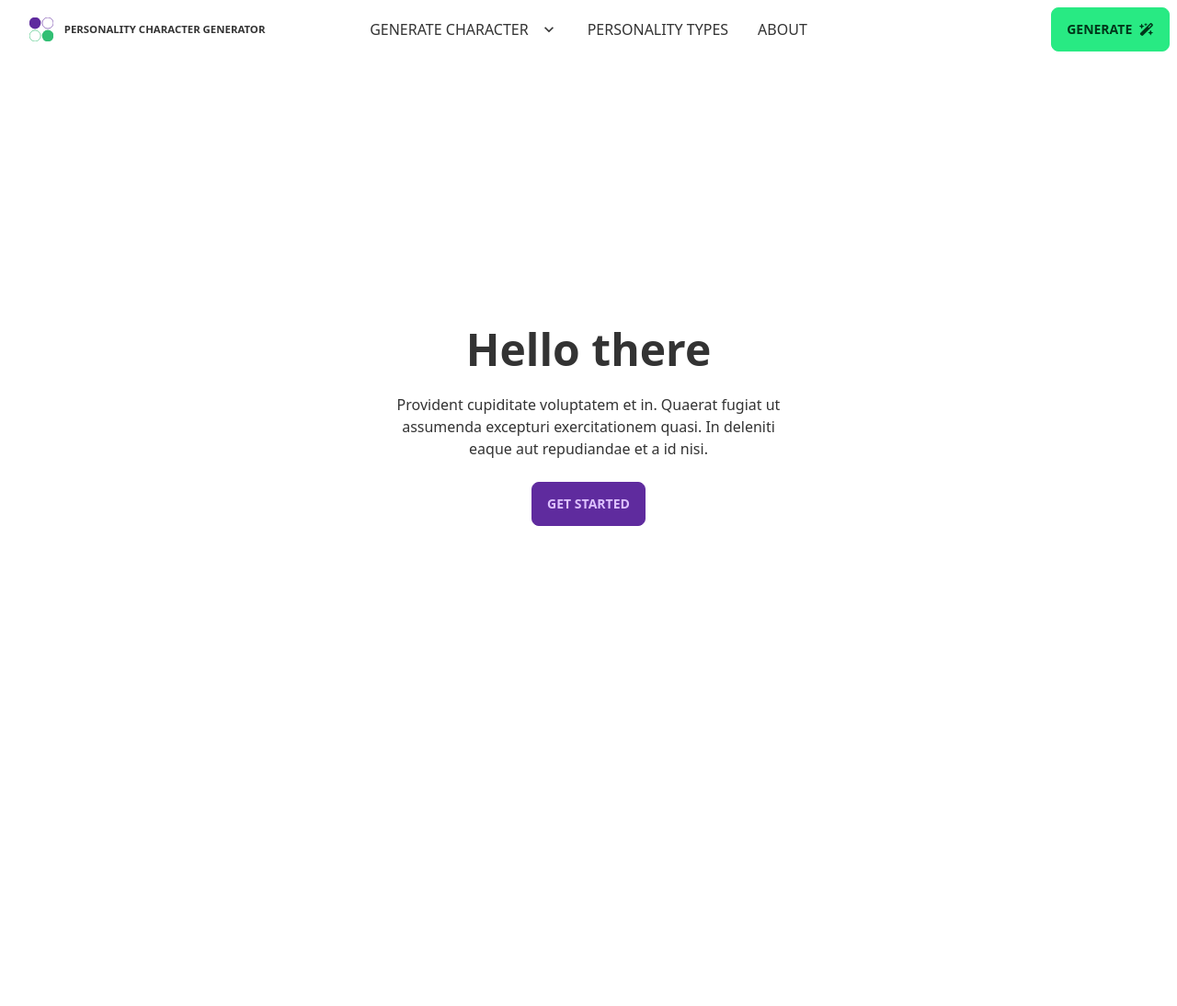
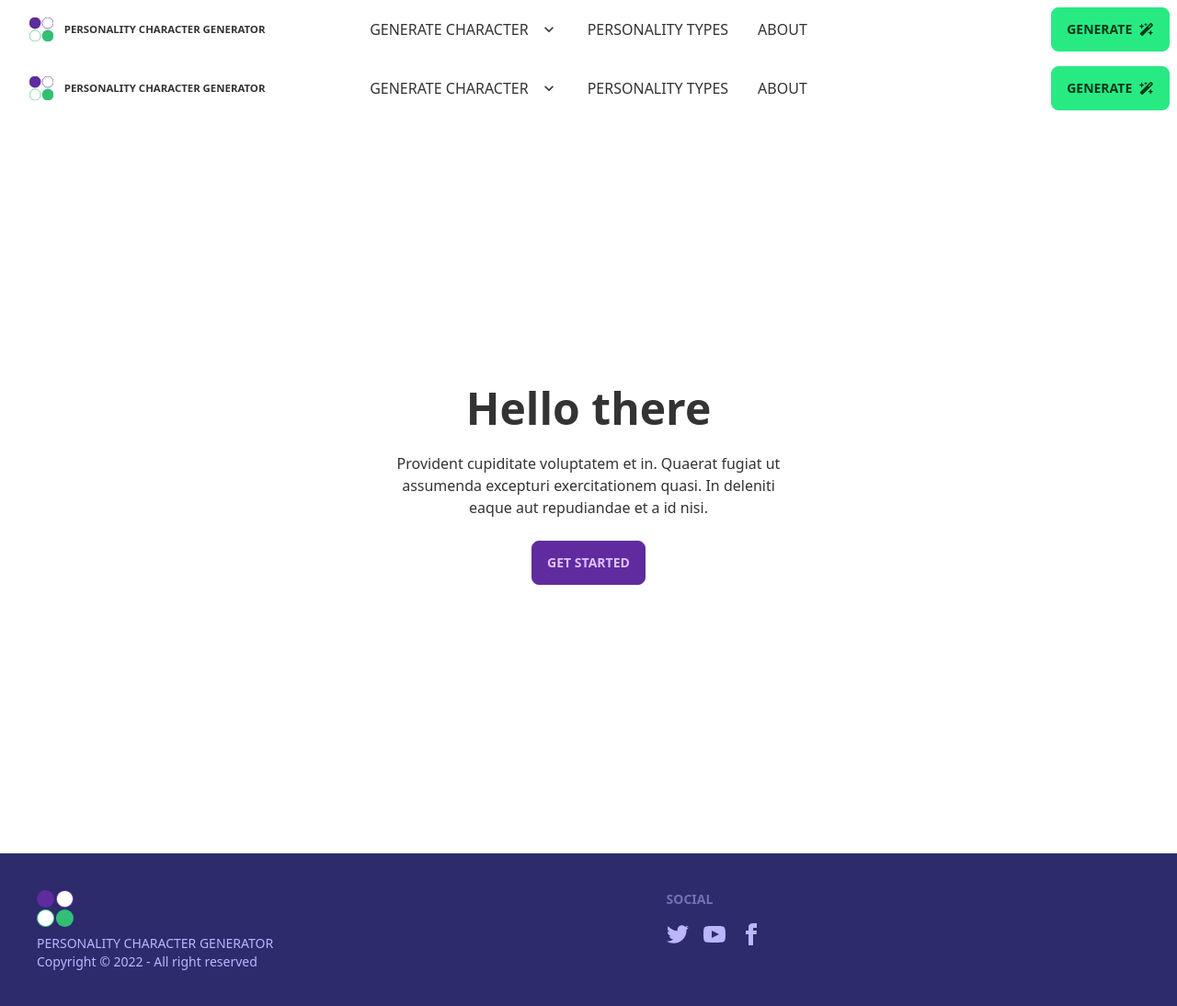
Before and after one commit to pspapleng/personality-analysis-system, a Vue app in the folder web/: page / in a window 1280 px wide. Shown: the whole page at 92% size. Before the commit the page ends 864 px from the top, so only its background shows below. Built offline with nearby package versions, Linux system fonts and the light colour scheme.

Commit message:
update: use navbar and footer

```diff
--- a/web/src/App.vue
+++ b/web/src/App.vue
@@ -1,3 +1,19 @@
 <template>
-  <router-view />
+  <div>
+    <NavBar />
+    <router-view />
+    <Footer />
+  </div>
 </template>
+<script>
+import { defineComponent } from "vue";
+import NavBar from "./components/NavBar.vue";
+import Footer from "./components/Footer.vue";
+
+export default defineComponent({
+  components: {
+    NavBar,
+    Footer,
+  },
+});
+</script>
```
